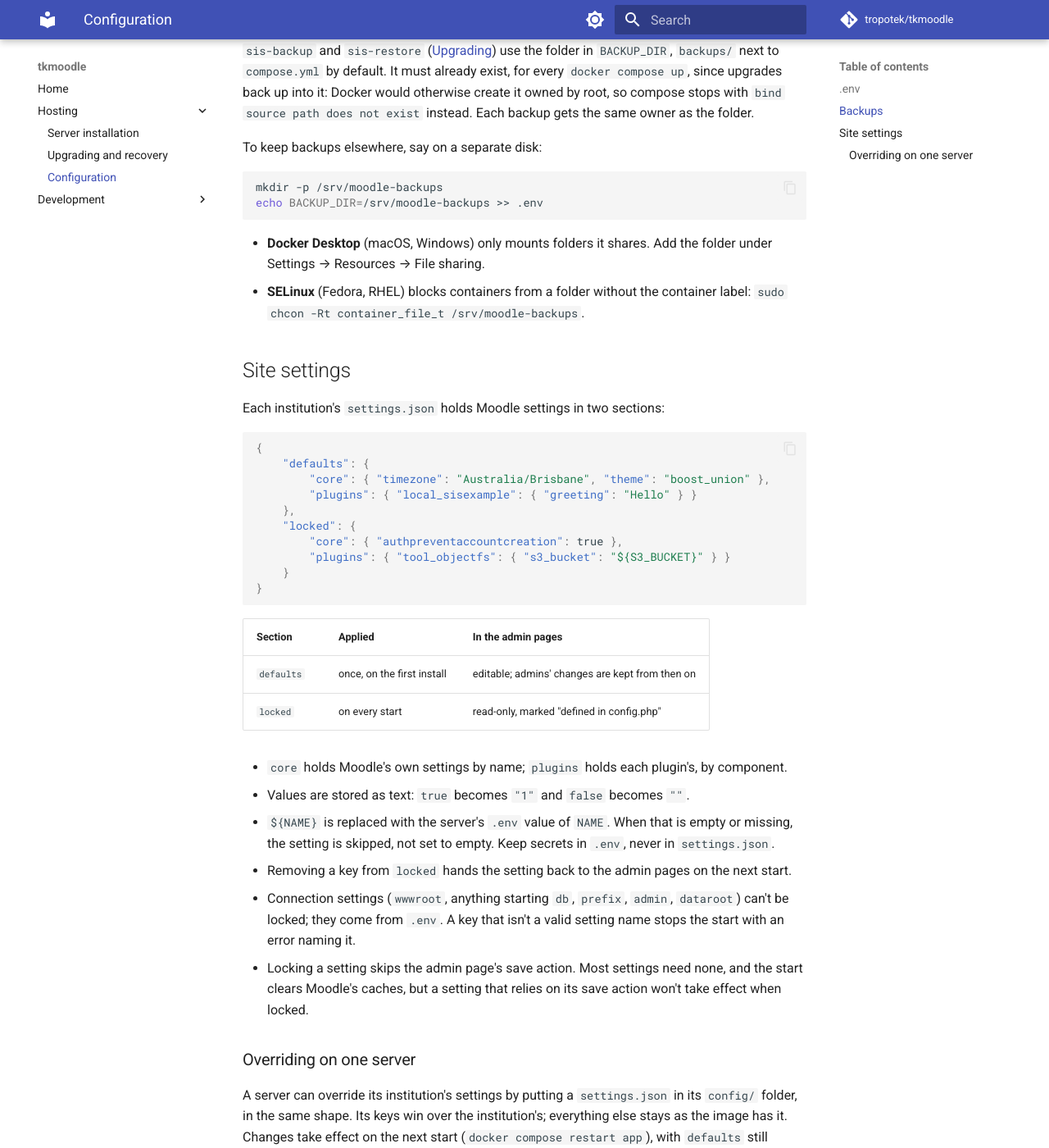
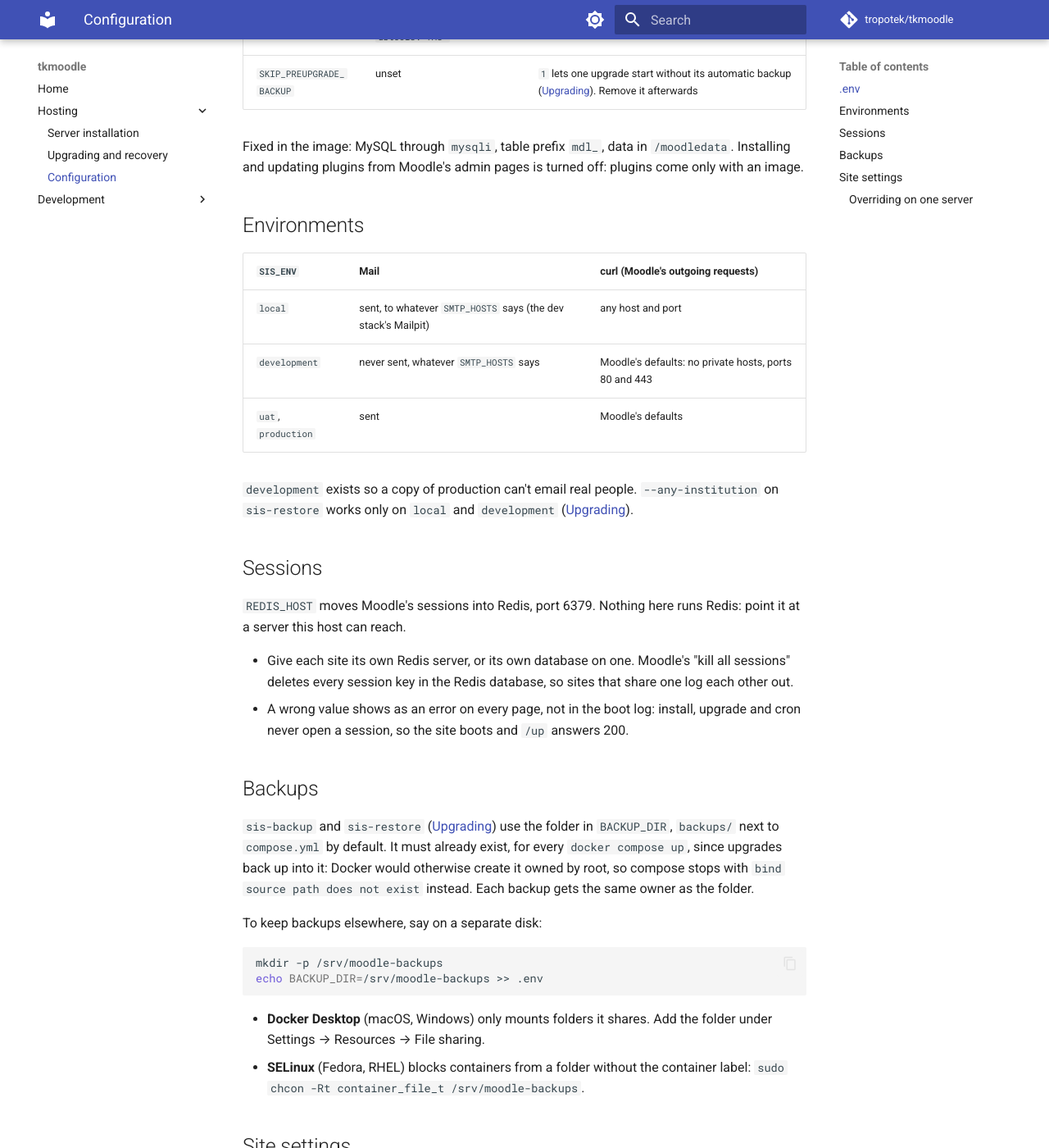
Before and after one commit to tropotek/tkmoodle, an MkDocs documentation site: the page built from docs/configuration.md, in a window 1280 px wide and 1400 px high, scrolled down 1768 px. Shown: the whole window at 82% size. Built offline with MkDocs 1.6.1 and Material for MkDocs 9.7.7, drawn with Linux system fonts in a browser that asks for light colours; comment, search, counter and statistics services are not loaded; some of the changed text lies outside the part shown.

Commit message:
docs: SIS_ENV, SMTP and Redis settings, --any-institution, Mailpit
Co-Authored-By: Claude Opus 5.5 <noreply@anthropic.com>

```diff
--- a/docs/configuration.md
+++ b/docs/configuration.md
@@ -9,11 +9,14 @@ A site is configured in two places: the server's `.env`, for how the site runs,
 |---|---|---|
 | `INSTITUTION` | `demo` | which institution image to run: `ghcr.io/tropotek/moodle-<INSTITUTION>` |
 | `TAG` | `latest` | which release of it. Pin one on a real site |
+| `SIS_ENV` | none (required) | `local`, `development`, `uat` or `production`; see [Environments](#environments). The site refuses to start without it |
 | `WWWROOT` | `http://localhost` | the site's address. `https://` also makes the web server fetch a certificate for its hostname |
 | `HTTP_PORT`, `HTTPS_PORT` | `80`, `443` | the ports published on the server |
 | `DB_HOST` | `db` | `db` is the bundled MySQL container; anything else is an external server |
 | `DB_PORT`, `DB_NAME`, `DB_USER` | `3306`, `moodle`, `moodle` | the database to use |
 | `DB_PASS` | none (required) | the database password; also creates the bundled database's user |
+| `SMTP_HOSTS`, `SMTP_USER`, `SMTP_PASS`, `SMTP_NOREPLY` | empty | outgoing mail: `host:port`, login, password, no-reply address (set it when `WWWROOT`'s host isn't a real domain, such as `localhost`: Moodle's default `noreply@<host>` is then rejected). Set, each is read-only in the admin pages; empty, the admin sets it there |
+| `REDIS_HOST` | empty | a Redis server for Moodle's sessions; see [Sessions](#sessions). Empty keeps them in moodledata |
 | `SITE_FULLNAME` | `Moodle` | the site name. First install only |
 | `ADMIN_PASS` | none (required for the first install) | the first admin's password. First install only |
 | `ADMIN_EMAIL` | `admin@example.com` | the first admin's email. First install only |
@@ -35,6 +38,27 @@ These have working defaults and are left out of `.env.example`:
 
 Fixed in the image: MySQL through `mysqli`, table prefix `mdl_`, data in `/moodledata`. Installing
 and updating plugins from Moodle's admin pages is turned off: plugins come only with an image.
+
+## Environments
+
+| `SIS_ENV` | Mail | curl (Moodle's outgoing requests) |
+|---|---|---|
+| `local` | sent, to whatever `SMTP_HOSTS` says (the dev stack's Mailpit) | any host and port |
+| `development` | never sent, whatever `SMTP_HOSTS` says | Moodle's defaults: no private hosts, ports 80 and 443 |
+| `uat`, `production` | sent | Moodle's defaults |
+
+`development` exists so a copy of production can't email real people. `--any-institution` on
+`sis-restore` works only on `local` and `development` ([Upgrading](upgrading.md#restore-and-roll-back)).
+
+## Sessions
+
+`REDIS_HOST` moves Moodle's sessions into Redis, port 6379. Nothing here runs Redis: point it at a
+server this host can reach.
+
+- Give each site its own Redis server, or its own database on one. Moodle's "kill all sessions"
+  deletes every session key in the Redis database, so sites that share one log each other out.
+- A wrong value shows as an error on every page, not in the boot log: install, upgrade and cron
+  never open a session, so the site boots and `/up` answers 200.
 
 ## Backups
 
```
Also changed, not shown: docs/development.md (+8 -2 lines), docs/installation.md (+1 -0 lines), docs/releasing.md (+4 -0 lines), docs/upgrading.md (+1 -1 lines).
